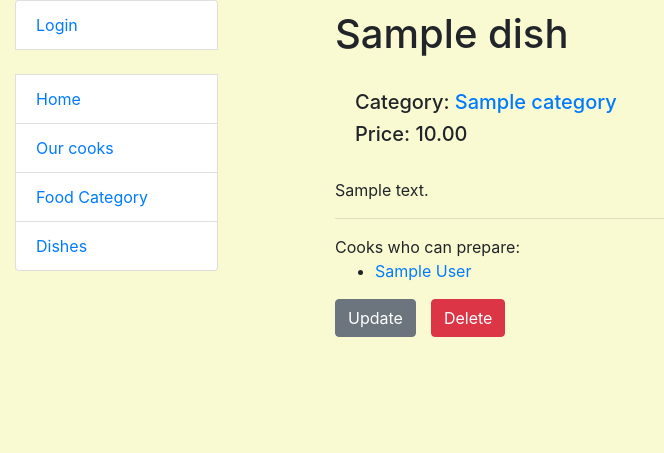
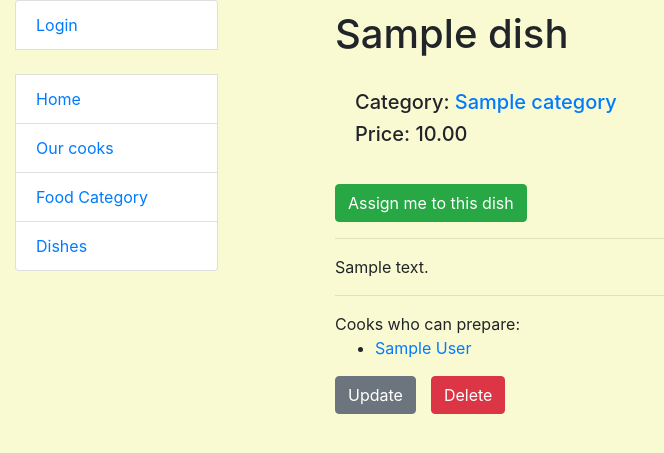
Before and after one commit to FranchukS/catering-service, a Django app: page /dishes/1/ in a window 1280 px wide. Shown: the top 453 px of the page, without its empty margins (0-664 px from the left). Run offline with Django 4.2, Linux system fonts and the light colour scheme; tables that the repository leaves empty hold one stand-in row (values such as "Sample post").

Commit message:
Add assign_or_disharge view

```diff
--- a/kitchen/urls.py
+++ b/kitchen/urls.py
@@ -9,9 +9,7 @@ from kitchen.views import (
     CookDeleteView, DishListView,
     DishDetailView, DishCreateView,
     DishUpdateView, DishDeleteView,
-
-
-
+    assign_or_disharge
 )
 
 
@@ -35,6 +33,7 @@ urlpatterns = [
     path("dishes/create/", DishCreateView.as_view(), name="dish-create"),
     path("dishes/<int:pk>/update/", DishUpdateView.as_view(), name="dish-update"),
     path("dishes/<int:pk>/delete/", DishDeleteView.as_view(), name="dish-delete"),
+    path("dishes/<int:pk>/add-or-delete", assign_or_disharge, name="add-or-remove-dish"),
 ]
 
 app_name = "kitchen"
--- a/kitchen/views.py
+++ b/kitchen/views.py
@@ -1,4 +1,6 @@
+from django.contrib.auth.decorators import login_required
 from django.contrib.auth.mixins import LoginRequiredMixin
+from django.http import HttpResponseRedirect
 from django.shortcuts import render
 from django.urls import reverse_lazy
 from django.views import generic
@@ -103,3 +105,15 @@ class DishUpdateView(LoginRequiredMixin, generic.UpdateView):
 class DishDeleteView(LoginRequiredMixin, generic.DeleteView):
     model = Dish
     success_url = reverse_lazy("kitchen:dish-list")
+
+
+@login_required
+def assign_or_disharge(request, pk):
+    dish = Dish.objects.get(pk=pk)
+    user = request.user
+    if user in dish.cooks.all():
+        dish.cooks.remove(user.id)
+    else:
+        dish.cooks.add(user.id)
+
+    return HttpResponseRedirect(reverse_lazy("kitchen:dish-detail", args=[dish.id]))
--- a/templates/kitchen/dish_detail.html
+++ b/templates/kitchen/dish_detail.html
@@ -9,7 +9,16 @@
     <h5>Category: <a href="{% url 'kitchen:category-detail' pk=dish.category.id %}">{{ dish.category.name }}</a></h5>
     <h5>Price: {{ dish.price }}</h5>
   </div>
-  <br>
+  {% if user in dish.cooks.all %}
+      <a style="margin-top: 30px" href="{% url 'kitchen:add-or-remove-dish' pk=dish.id %}" class="btn btn-danger link-to-page">
+        Discharge from this dish
+      </a>
+      {% else %}
+      <a style="margin-top: 30px" href="{% url 'kitchen:add-or-remove-dish' pk=dish.id %}" class="btn btn-success link-to-page">
+        Assign me to this dish
+      </a>
+  {% endif %}
+  <hr>
   <div class="description">
     {{ dish.description }}
   </div>
```
